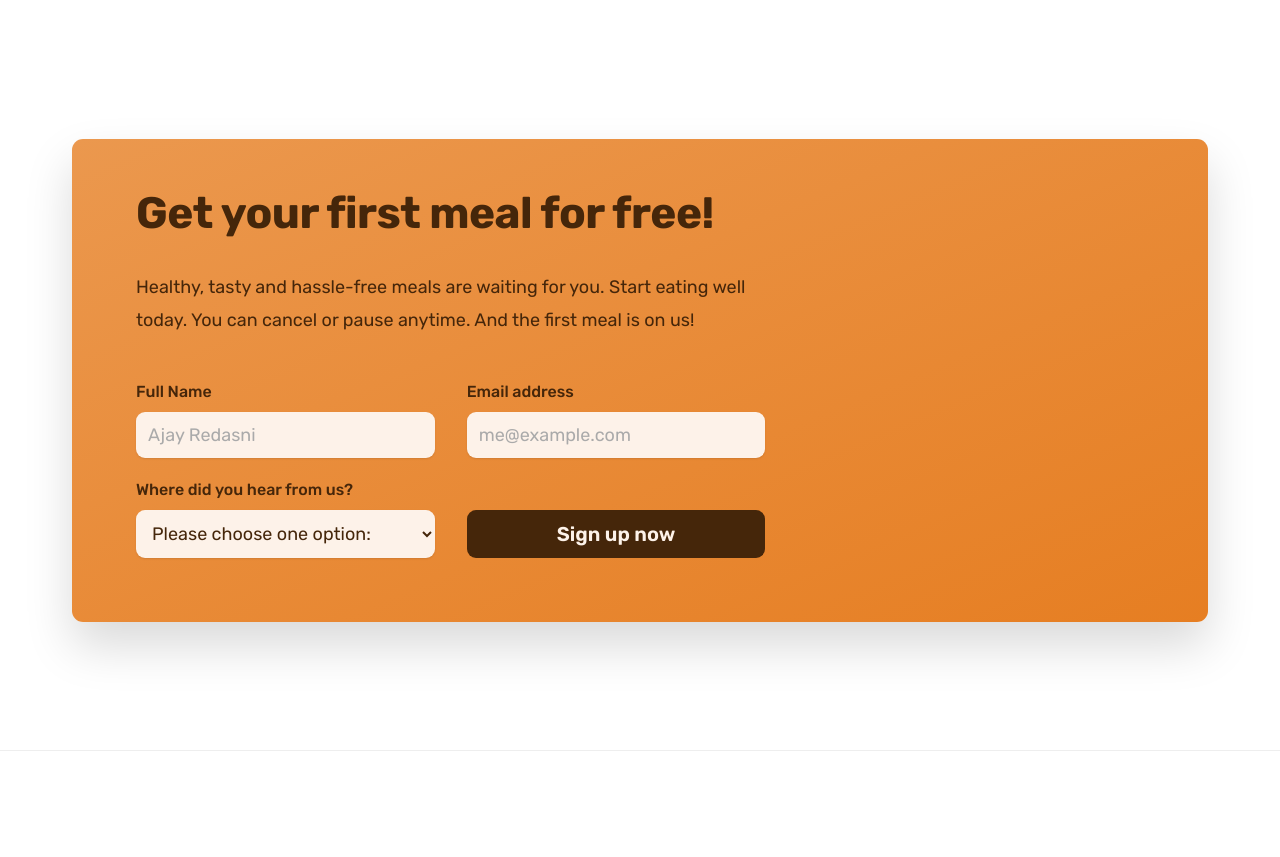
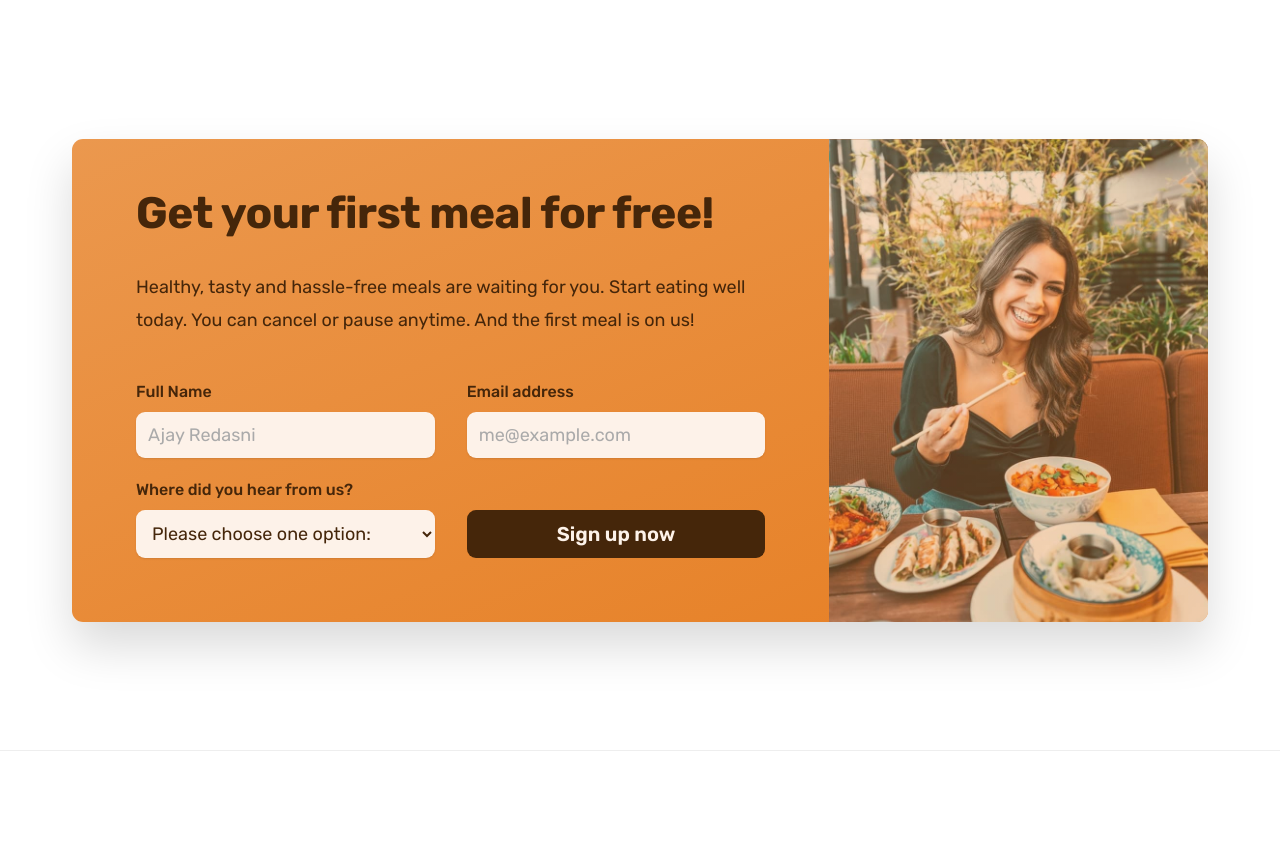
Before and after one commit to Ajayredasni/OmniFood-, a plain HTML site: page index.html in a window 1280 px wide. Shown: the part 5840-6697 px from the top of the page. Drawn offline with nearby package versions, Linux system fonts and the light colour scheme; some packages are replaced by stand-ins of ours; a script that the page names is missing.

Commit message:
Update style.css

```diff
--- a/style.css
+++ b/style.css
@@ -1143,7 +1143,7 @@ strong {
       rgba(235, 151, 78, 0.35),
       rgba(230, 125, 34, 0.35)
     ),
-/*     url("../image/eating.jpg"); */
+    url("image/eating.jpg");
   background-size: cover;
   background-position: center;
 }
```
